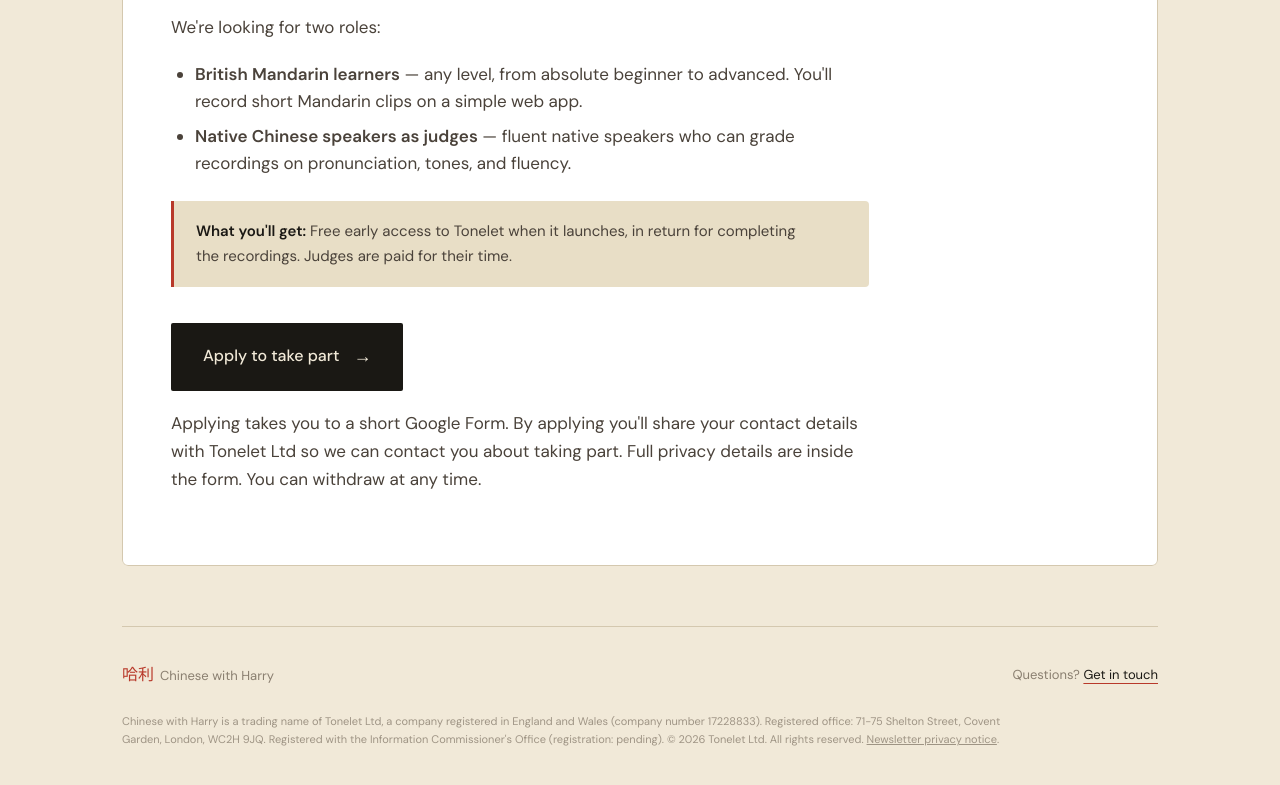
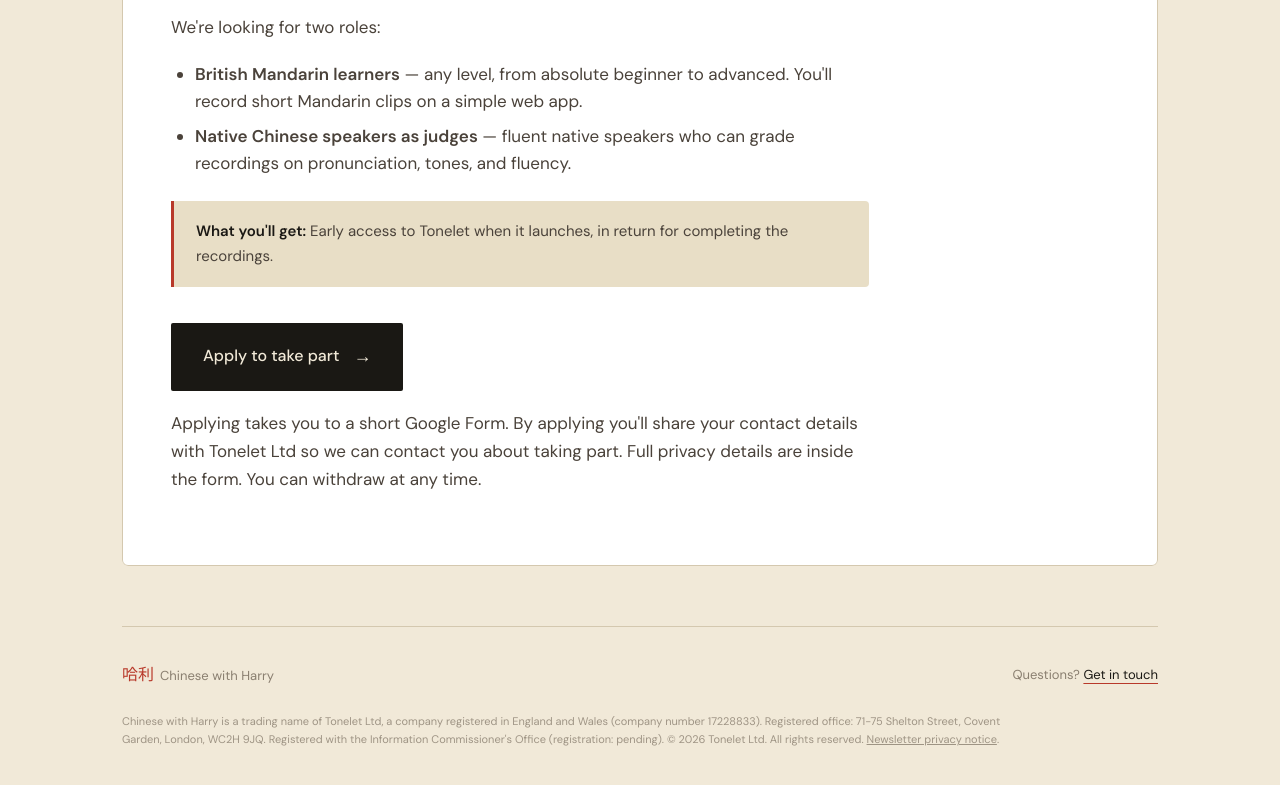
Before and after one commit to chinesewithharry/interest, a plain HTML site: page index.html in a window 1280 px wide. Shown: the part 1720-2505 px from the top of the page. Drawn offline with Linux system fonts and the light colour scheme.

Commit message:
Update index.html

```diff
--- a/index.html
+++ b/index.html
@@ -438,7 +438,7 @@
       </ul>
 
       <div class="what-you-get">
-        <p><strong>What you'll get:</strong> Free early access to Tonelet when it launches, in return for completing the recordings. Judges are paid for their time.</p>
+        <p><strong>What you'll get:</strong> Early access to Tonelet when it launches, in return for completing the recordings. </p>
       </div>
 
       <a href="https://docs.google.com/forms/d/e/1FAIpQLSdQCObBoaDeoqpX07boW_JyVwcCVWwPz2oCdA9NMJkGuuBU9g/viewform?usp=sharing&ouid=100904261630199133834" class="btn" target="_blank" rel="noopener">
```
